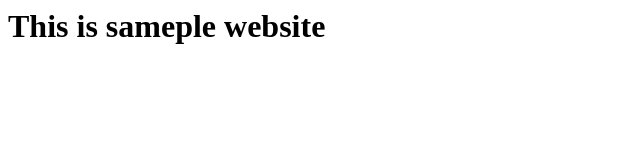
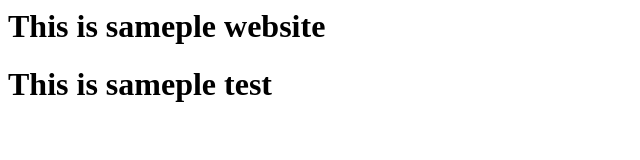
Before and after one commit to mohanraz81/webapp123, a plain HTML site: page index.html in a window 1280 px wide. Shown: the whole page, without its empty margins (0-640 px from the left). Drawn offline with Linux system fonts and the light colour scheme.

Commit message:
Test branch commit

```diff
--- a/index.html
+++ b/index.html
@@ -1 +1,2 @@
 <h1>This is sameple website</h1>
+<h1>This is sameple test</h1>
```
